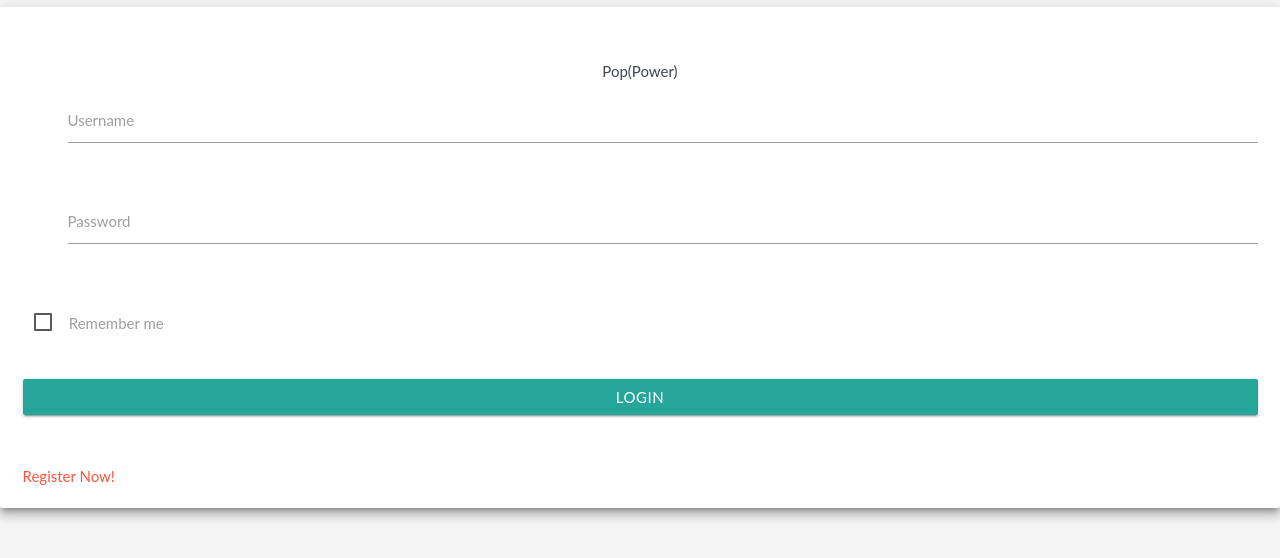
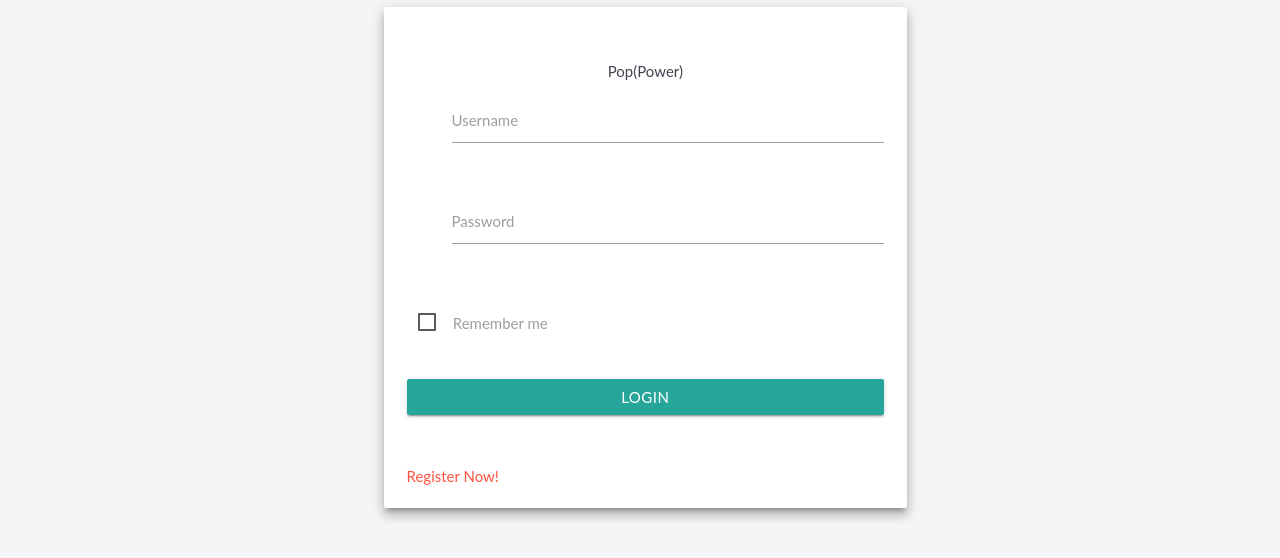
Before and after one commit to WizelineHackathon2018/pop-power-app, a website: page index.html in a window 1280 px wide. Shown: the part 126-684 px from the top of the page. Drawn offline with Linux system fonts and the light colour scheme.

Commit message:
cambios en la interfaz y linkeo de botones

```diff
--- a/Css/main.css
+++ b/Css/main.css
@@ -1 +1,5 @@
-@import "general.css"
+/* @import "general.css" */
+
+#login-page{
+    margin-left: 30%;
+}
--- a/index.html
+++ b/index.html
@@ -6,7 +6,7 @@
     <meta http-equiv="X-UA-Compatible" content="ie=edge">
     <link rel="stylesheet" href="./css/assets/materialize.min.css">
     <link rel="stylesheet" href="./css/general.css">
-    <link rel="stylesheet" href="./css/main.css">
+    <link rel="stylesheet" href="./Css/main.css">
     <title>Pop Power</title>
 </head>
 <body>
@@ -14,7 +14,7 @@
     <!-- Start Page Loading -->
 
   <div id="login-page" class="row">
-    <div class="col s12 z-depth-4 card-panel">
+    <div class="col s7 z-depth-4 card-panel">
       <form class="login-form" id="login-form">
           <div class="row">
             <div class="input-field col s12 center">
@@ -43,13 +43,13 @@
             </div>
           </div>
           <div class="row">
-            <a class="input-field col s12" href="./views/area.html" id="login-btn">
+            <a class="input-field col s12" href="./views/deps.html" id="login-btn">
               <div class="btn waves-effect waves-light col s12">Login</div>
             </a>
           </div>
           <div class="row">
             <div class="input-field col s6 m6 l6">
-              <p class="margin medium-small"><a href="page-register.html">Register Now!</a></p>
+              <p class="margin medium-small"><a target='_blank' href="views/form.html">Register Now!</a></p>
             </div>
           </div>
         </form>
```
